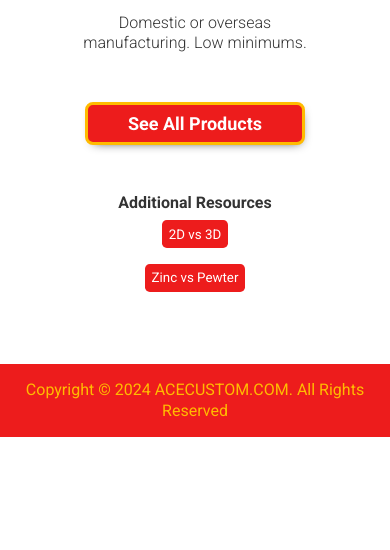
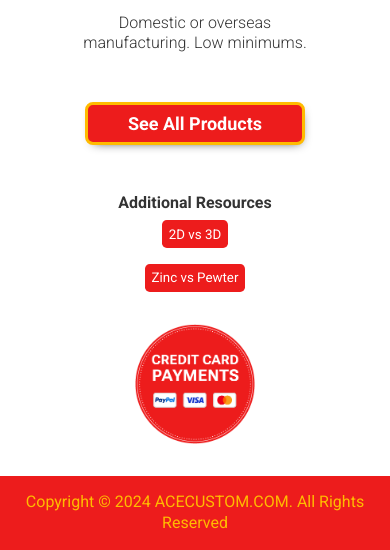
Before and after one commit to atdesignsinsignia/ACECustom-website, a plain HTML site: page index.html in a window 390 px wide. Shown: the part 1912-2462 px from the top of the page. Before the commit the page ends 2349 px from the top, so only its background shows below. Drawn offline with Linux system fonts and the light colour scheme.

Commit message:
feat(home): add payment badge above the footer
Shows the "Credit card payments" badge (PayPal, Visa, Mastercard)
centered under Additional Resources. Same sizing as the trust badges:
151px, 120px on phones (<=681px); alt text names the payment methods.
.home-main now trims main's bottom gap too (homepage only), keeping a
32px rhythm above and below the badge.

Co-Authored-By: Claude Opus 5 <noreply@anthropic.com>

```diff
--- a/css/index.css
+++ b/css/index.css
@@ -248,7 +248,7 @@ main {
 /*TRUST BADGES (homepage)*/
 
 .home-main {
-    margin-top: 2rem; /* badges take main's 8rem top gap; a class beats every main{} rule */
+    margin-block: 2rem; /* badges take main's 8rem top and bottom gaps; a class beats every main{} rule */
 }
 
 .trust-badges {
@@ -264,6 +264,13 @@ main {
     display: block;
     width: 100%;
     height: auto;
+}
+
+.payment-badge {
+    display: block;
+    width: 151px;
+    height: auto;
+    margin: 1.5rem auto 0; /* + the button's 0.5rem margin = 32px, same rhythm as the top row */
 }
 
 /*PRODUCTS */
@@ -665,6 +672,10 @@ main {
         justify-content: center;
     }
 
+    .payment-badge {
+        width: 120px;
+    }
+
     .grid-container {
         display: none;
     }
--- a/index.html
+++ b/index.html
@@ -157,7 +157,7 @@
             </div>
         </header>
         <main class="home-main">
-            <!--Trust Badges (if removed, also remove class="home-main" above)-->
+            <!--Trust Badges (class="home-main" on <main> trims the homepage top and bottom gaps)-->
             <ul class="trust-badges" role="list">
                 <li><img src="./images/logos/Logo4.png" width="302" height="303" alt="Custom experts"></li>
                 <li><img src="./images/logos/Logo1.png" width="302" height="303" alt="30 years of experience, since 1996"></li>
@@ -317,6 +317,8 @@
                     <button class="btn" style="height: 30%; margin-block: 0.5rem; border: none;  padding: 0.4rem;">Zinc vs Pewter</button>
                 </form>
             </section>
+            <!--Payment Badge-->
+            <img class="payment-badge" src="./images/logos/Logo5.png" width="302" height="303" alt="Credit card payments: PayPal, Visa and Mastercard">
         </main>
         <footer>
             <div class="top-footer">
```
